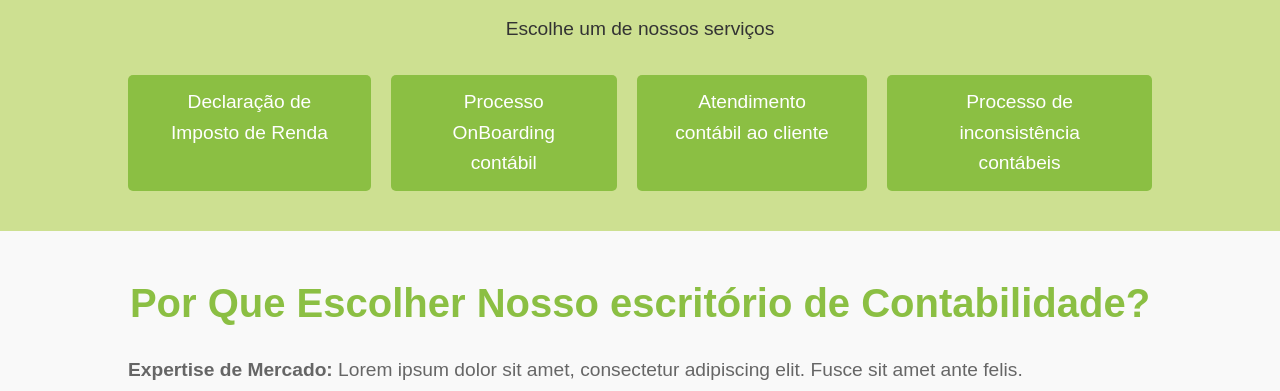
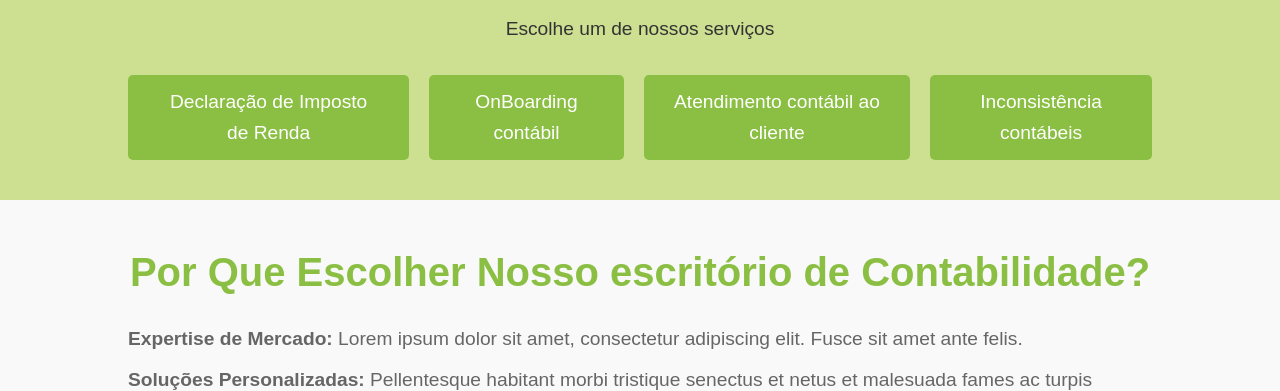
Before and after one commit to danielmenezez/projeto-pi-com-home, a plain HTML site: page index.html in a window 1280 px wide. Shown: the part 745-1136 px from the top of the page. Drawn offline with Linux system fonts and the light colour scheme.

Commit message:
fix text

```diff
--- a/index.html
+++ b/index.html
@@ -47,9 +47,9 @@
             <p>Escolhe um de nossos serviços</p>
             <div class="cta-buttons">
                 <a href="./imposto.html" class="btn-cadastro">Declaração de Imposto de Renda</a>
-                <a href="./onboarding.html" class="btn-login">Processo OnBoarding contábil </a>
+                <a href="./onboarding.html" class="btn-login">OnBoarding contábil </a>
                 <a href="./cadastro.html" class="btn-cadastro">Atendimento contábil ao cliente</a>
-                <a href="./cadastro.html" class="btn-cadastro">Processo de inconsistência contábeis </a>
+                <a href="./cadastro.html" class="btn-cadastro">Inconsistência contábeis </a>
             </div>
         </div>
     </section>
```
